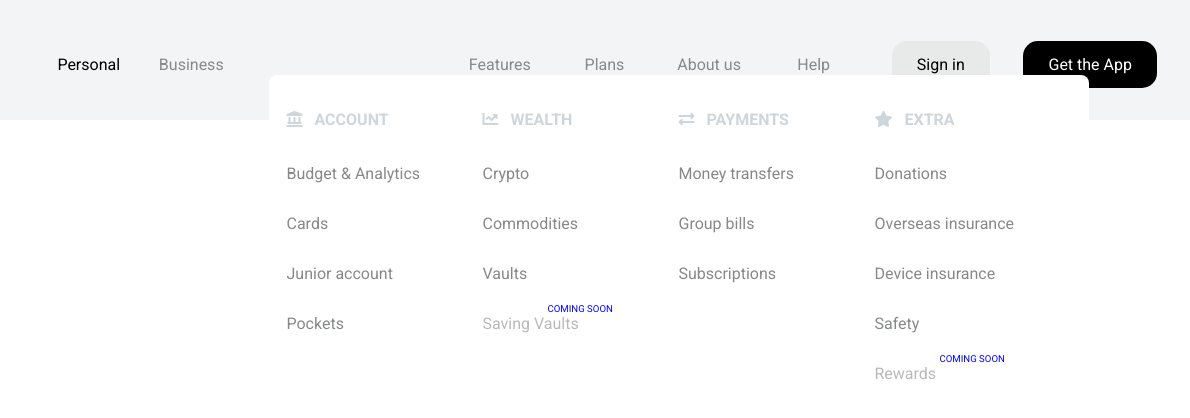
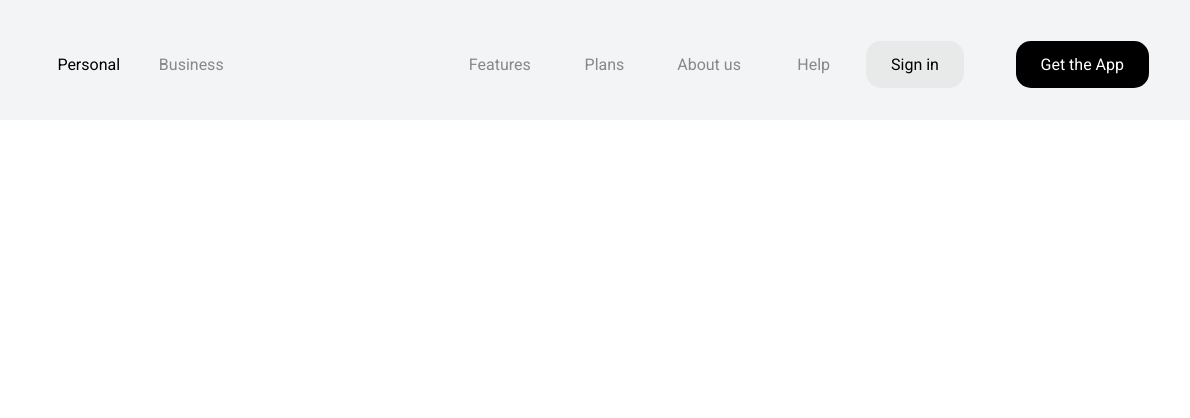
Before and after one commit to giuditta-marino/js-html-css-revolut, a plain HTML site: page index.html in a window 1280 px wide. Shown: the full height of the page, 90-1280 px from the left. Drawn offline with nearby package versions, Linux system fonts and the light colour scheme.

Commit message:
esercizio perfezionato

```diff
--- a/assets/css/master.css
+++ b/assets/css/master.css
@@ -56,10 +56,6 @@ header .header-right .dropdown-menu{
   padding: 15px 18px;
 }
 
-header .header-right .dropdown-menu.first{
-  display: block;
-}
-
 header .header-right .dropdown-menu h4{
   padding: 20px 0;
   text-transform: uppercase;
@@ -116,6 +112,7 @@ header .header-right .dropdown-menu.fourth{
   background-color: rgba(231, 232, 232, 0.8);
   border-radius: 15px;
   padding: 14px 25px;
+  text-decoration: none;
 }
 
 .btn-grey{
--- a/index.html
+++ b/index.html
@@ -48,14 +48,12 @@
           </ul>
         </div>
         <div class="buttons col-5">
-          <ul>
-            <li class="col-6">
-              <a href="" class="button btn-grey">Sign in</a>
-            </li>
-            <li class="col-6">
-              <a href="" class="button btn-black">Get the App</a>
-            </li>
-          </ul>
+          <div class="col-6">
+            <a href="" class="button btn-grey">Sign in</a>
+          </div>
+          <div class="col-6">
+            <a href="" class="button btn-black">Get the App</a>
+          </div>
         </div>
 
         <div class="dropdown-menu first">
@@ -128,9 +126,6 @@
             <li><a href="#">Developer APIs</a></li>
           </ul>
         </div>
-
-
-
       </div>
 
     </header>
```
